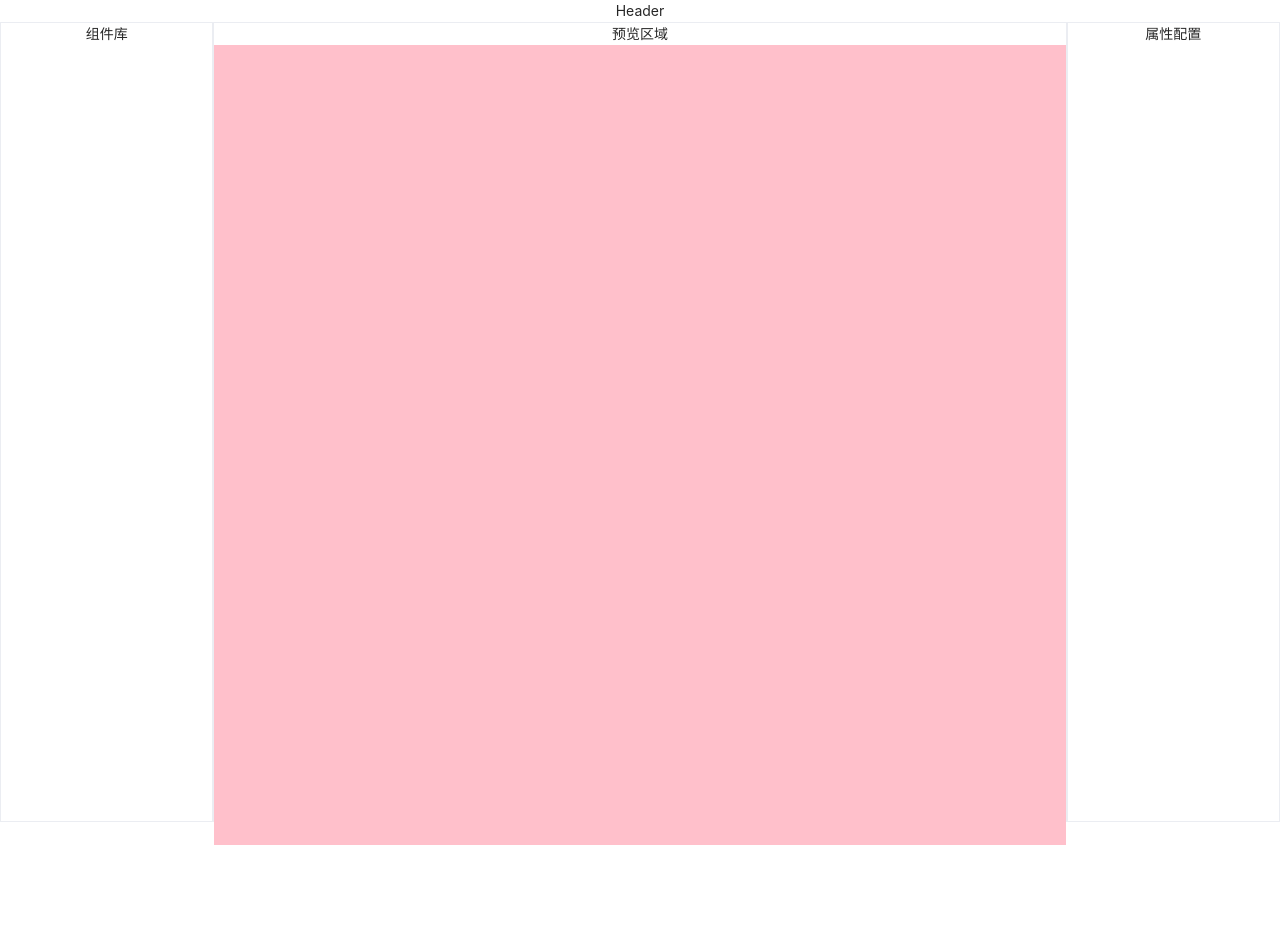
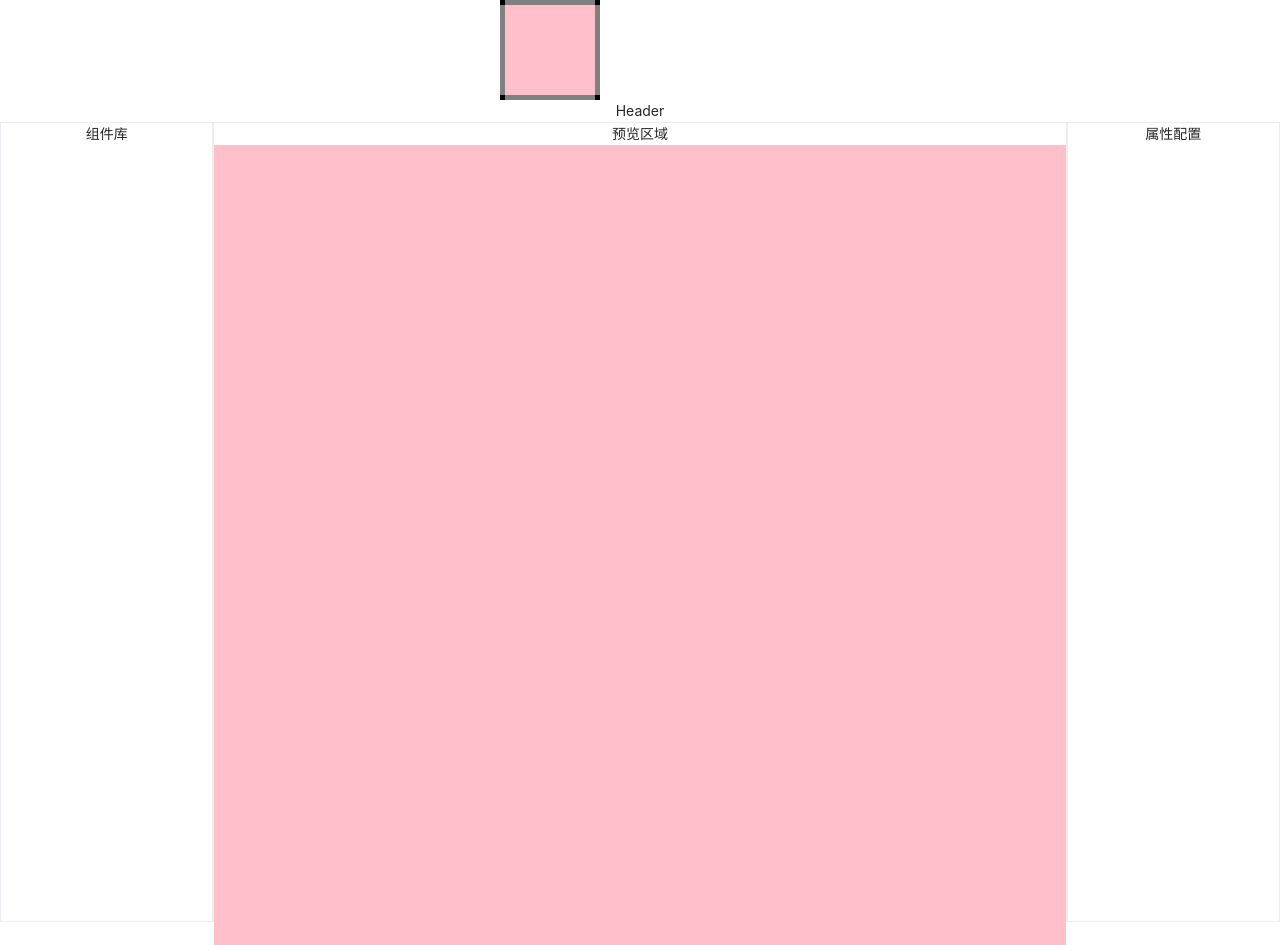
Before and after one commit to Duanyuqi397/beautiful-resume, a React (Create React App) app: page / in a window 1280 px wide. Before the commit the page ends 845 px from the top, so only its background shows below. Built offline with nearby package versions, Linux system fonts and the light colour scheme.

Commit message:
add: add resize

```diff
--- a/src/fragments/Draggable.tsx
+++ b/src/fragments/Draggable.tsx
@@ -1,4 +1,3 @@
-import { type } from '@testing-library/user-event/dist/type'
 import * as React from 'react'
 import { useState } from 'react'
 
@@ -17,13 +16,56 @@ type DragDataProps = {
     },
     bound?: 'parent',
     allowCtrl?: boolean,
-    canDrag?:boolean
+    canDrag?:boolean,
+    showResizeBox?: boolean,
 }
 
 type DragProps = React.PropsWithChildren<{
     onDrag?: DraggableEventHandler,
     onDragEnd?: DraggableEventHandler,
 } & DragDataProps>
+
+type Direction = "up"|"down"|"left"|"right"|"up-left"|"up-right"|"down-left"|"down-right"
+
+type BAR_PROPS = {
+    "direction": Direction,
+    "style": React.CSSProperties,
+}
+
+const RESIZE_BAR_PROPS: BAR_PROPS[] = [
+    {
+        "direction": "up",
+        "style": {'cursor':'n-resize', position: 'absolute', height: 5, left: 0, top: 0, width: '100%', backgroundColor: 'gray'}
+    },
+    {
+        "direction": "down",
+        "style": {'cursor':'s-resize', position: 'absolute', height: 5, left: 0, bottom: 0, width: '100%', backgroundColor: 'gray'}
+    },
+    {
+        "direction": "left",
+        "style": {'cursor':'w-resize', position: 'absolute', height: '100%', left: 0, top: 0, width: 5, backgroundColor: 'gray'}
+    },
+    {
+        "direction": "right",
+        "style": {'cursor':'e-resize', position: 'absolute', height: '100%', right: 0, bottom: 0, width: 5, backgroundColor: 'gray'}
+    },
+    {
+        "direction": "up-left",
+        "style": {'cursor':'nw-resize', position: 'absolute', height: 5, left: 0, top: 0, width: 5, backgroundColor: 'black'}
+    },
+    {
+        "direction": "up-right",
+        "style": {'cursor':'ne-resize', position: 'absolute', height: 5, right: 0, top: 0, width: 5, backgroundColor: 'black'}
+    },
+    {
+        "direction": "down-left",
+        "style": {'cursor':'sw-resize', position: 'absolute', height: 5, left: 0, bottom: 0, width: 5, backgroundColor: 'black'}
+    },
+    {
+        "direction": "down-right",
+        "style": {'cursor':'se-resize', position: 'absolute', height: 5, right: 0, bottom: 0, width: 5, backgroundColor: 'black'}
+    }
+]
 
 const DRAGABBLE_PROPS = new Set([
     "onDrag",
--- /dev/null
+++ b/src/fragments/Resizeable.tsx
@@ -0,0 +1,175 @@
+import * as React from "react"
+import useMouseOffset from './mouseHook'
+
+type Size = {
+    width: number,
+    height: number
+}
+
+type ResizeableProps = {
+    size?: Size,
+    defaultSize?: Size,
+    ratio?: number,
+    style?: React.CSSProperties,
+    minRize?: Size,
+    bound?: 'parent',
+    [otherArgs: string]: any,
+    translate?: [number, number]
+}
+
+type Direction = "up"|"down"|"left"|"right"|"up-left"|"up-right"|"down-left"|"down-right"
+type BAR_PROPS = {
+    "direction": Direction,
+    "style": React.CSSProperties,
+}
+
+const RESIZE_BAR_PROPS: BAR_PROPS[] = [
+    {
+        "direction": "up",
+        "style": {'cursor':'n-resize', position: 'absolute', height: 5, left: 0, top: 0, width: '100%', backgroundColor: 'gray'}
+    },
+    {
+        "direction": "down",
+        "style": {'cursor':'s-resize', position: 'absolute', height: 5, left: 0, bottom: 0, width: '100%', backgroundColor: 'gray'}
+    },
+    {
+        "direction": "left",
+        "style": {'cursor':'w-resize', position: 'absolute', height: '100%', left: 0, top: 0, width: 5, backgroundColor: 'gray'}
+    },
+    {
+        "direction": "right",
+        "style": {'cursor':'e-resize', position: 'absolute', height: '100%', right: 0, bottom: 0, width: 5, backgroundColor: 'gray'}
+    },
+    {
+        "direction": "up-left",
+        "style": {'cursor':'nw-resize', position: 'absolute', height: 5, left: 0, top: 0, width: 5, backgroundColor: 'black'}
+    },
+    {
+        "direction": "up-right",
+        "style": {'cursor':'ne-resize', position: 'absolute', height: 5, right: 0, top: 0, width: 5, backgroundColor: 'black'}
+    },
+    {
+        "direction": "down-left",
+        "style": {'cursor':'sw-resize', position: 'absolute', height: 5, left: 0, bottom: 0, width: 5, backgroundColor: 'black'}
+    },
+    {
+        "direction": "down-right",
+        "style": {'cursor':'se-resize', position: 'absolute', height: 5, right: 0, bottom: 0, width: 5, backgroundColor: 'black'}
+    }
+]
+
+
+function calOffsetByDirection(offset: Size, direction: Direction): Size{
+    let offsetWidth = 0
+    let offsetHeight = 0
+    if(direction.includes("left") || direction.includes("right")){
+        offsetWidth = direction.includes("left") ? -offset.width : offset.width
+    }
+    if(direction.includes("up") || direction.includes("down")){
+        offsetHeight = direction.includes("up") ? -offset.height: offset.height
+    }
+    return {
+        width: offsetWidth,
+        height: offsetHeight
+    }
+}
+
+
+const Resizeable: React.FC<React.PropsWithChildren<ResizeableProps >> = (props) => {
+    const {
+        size,
+        defaultSize,
+        ratio,
+        minRize
+    } = props
+
+    const wrapperRef = React.useRef<HTMLDivElement|null>(null)
+    const initWidth = size?.width || defaultSize?.width || 50
+    const initHeight = size?.height || defaultSize?.height || 50
+    const directionRef = React.useRef<Direction|null>(null)
+    const [sizeState, setSizeState] = React.useState({width: initWidth, height: initHeight})
+    const startSizeRef = React.useRef<Size>({width: 0, height: 0})
+    const [offset, setOffset] = React.useState<[number, number]>([0, 0])
+    const offsetRef = React.useRef<typeof offset>([0, 0])
+
+    const [moving, start, stop] = useMouseOffset((mouseOffset, e) => {
+        const [x, y] = mouseOffset
+        const offset = {width: x, height: y}
+        let {width, height} = directionRef.current ? calOffsetByDirection(offset, directionRef.current): offset
+
+        const newSize = {
+            width: Math.max(startSizeRef.current.width + width, minRize?.width || 10) ,
+            height: Math.max(startSizeRef.current.height + height, minRize?.height || 10)
+        }
+
+        const offsetSize = {
+            width: newSize.width - startSizeRef.current.width,
+            height: newSize.height - startSizeRef.current.height
+        }
+
+        if(directionRef.current?.includes("left")){
+            const [startX, startY] = offsetRef.current
+            setOffset([startX - offsetSize.width, startY])
+        }
+        if(directionRef.current?.includes("top")){
+            const [startX, startY] = offsetRef.current
+            setOffset([startX, startY - offsetSize.width])
+        }
+        setSizeState(newSize)
+    })
+
+    function handleResizeBarDown(direction: Direction, e: MouseEvent){
+        if(!moving()){
+            startSizeRef.current = sizeState
+            directionRef.current = direction
+            offsetRef.current = offset
+            start(e)
+        }
+    }
+
+    function handleResizeBarUp(){
+        stop()
+    }
+
+    function renderResizeBar(){
+        return RESIZE_BAR_PROPS.map(props => {
+            return (
+                <div
+                    key={props.direction}
+                    draggable="false"
+                    style={{...props.style}}
+                    onMouseDown={e => handleResizeBarDown(props.direction, e as any)}
+                    onMouseUp={handleResizeBarUp}
+                    onDragStart={e => e.preventDefault()}
+                />
+            )
+        })
+    }
+
+    return (
+        <div
+            draggable="false"
+            ref={wrapperRef}
+            style={{
+                    ...props.style,
+                    position: 'relative',
+                    width: sizeState.width,
+                    height: sizeState.height,
+                    transform: `translate(${offset[0]}px, ${offset[1]}px)`
+                }}
+            onDragStart={e => e.preventDefault()}
+        >
+            <>
+                {props.children}
+                {
+                    renderResizeBar()
+                }
+            </>
+        </div>
+    )
+}
+export default Resizeable;
+
+export type {
+    ResizeableProps
+}
--- /dev/null
+++ b/src/fragments/mouseHook.ts
@@ -0,0 +1,39 @@
+import * as React from 'react'
+
+
+
+export default function useMouseOffset(callBack: (offset: [number, number], e: MouseEvent) => void){
+
+    const startPositionRef = React.useRef<[number, number]>([0, 0])
+    const movingRef = React.useRef(false)
+    const moveEventRef = React.useRef<((e: MouseEvent) => void)|null>(null)
+
+    function mouseMove(e: MouseEvent){
+        const [startX, startY] = startPositionRef.current
+        const offset: [number, number] = [e.pageX - startX, e.pageY - startY]
+        callBack(offset, e)
+    }
+
+    function start(e: MouseEvent){
+        if(movingRef.current){
+            return
+        }
+        movingRef.current = true
+        startPositionRef.current = [e.pageX, e.pageY]
+        moveEventRef.current = mouseMove
+        document.body.addEventListener('mousemove', mouseMove)
+    }
+
+    function stop(){
+        console.info("stop")
+        movingRef.current = false
+        if(moveEventRef.current){
+            document.body.removeEventListener('mousemove', moveEventRef.current)
+        }
+    }
+    return [
+        () => movingRef.current,
+        start,
+        stop,
+    ] as const
+}
--- a/src/pages/MainPage.tsx
+++ b/src/pages/MainPage.tsx
@@ -6,6 +6,7 @@ import renderEngine, {RenderEngine} from "../fragments/renderEngine";
 import {useComponents, useMap} from '../fragments/dataHook'
 import { useState, useLayoutEffect, useRef, SyntheticEvent, useEffect, RefObject } from "react";
 import Draggable, { Position } from "../fragments/Draggable";
+import Resizeable from "../fragments/Resizeable";
 
 //引入components下的组件
 const components:Record<string,any> = importComponents(
@@ -105,6 +106,11 @@ export const MainPage = () => {
 
   return (
     <>
+      <Draggable>
+        <Resizeable defaultSize={{width: 100, height: 100}} minRize={{width: 10, height: 10}} style={{left: 500}}>
+            <div style={{backgroundColor: 'pink', width:'100%', height:'100%'}}></div>
+        </Resizeable>
+      </Draggable>
       <div>Header</div>
       <div>
         <Row>
```
Lines whose indentation alone changed are shown as unchanged.
